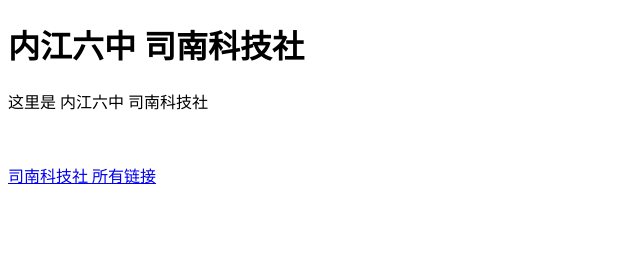
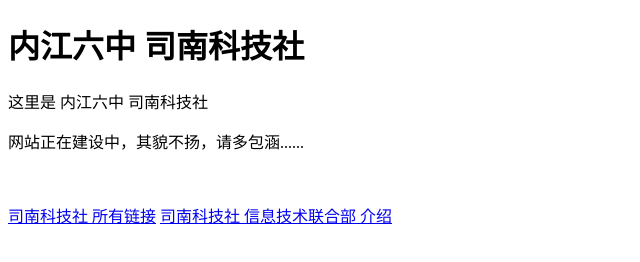
Before and after one commit to snkjs/snkjs.github.io, a plain HTML site: page index.html in a window 1280 px wide. Shown: the whole page, without its empty margins (0-640 px from the left). Drawn offline with Linux system fonts and the light colour scheme.

Commit message:
Update index.html

```diff
--- a/index.html
+++ b/index.html
@@ -9,9 +9,11 @@
     <body>
         <h1>内江六中 司南科技社</h1>
         <p>这里是 内江六中 司南科技社</p>
+        <p>网站正在建设中，其貌不扬，请多包涵......</p>
         <br>
         <p>
             <a href="./link/index.html">司南科技社 所有链接</a>
+            <a href="./info/index.html">司南科技社 信息技术联合部 介绍</a>
         </p>
     </body>
     <script>
```
